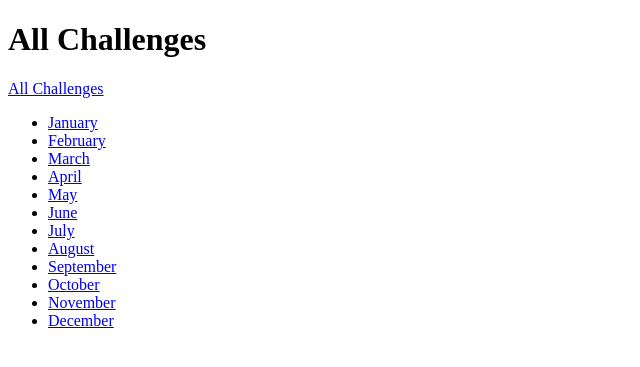
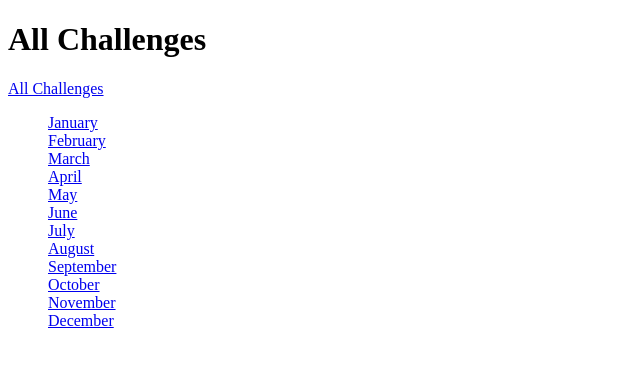
Before and after one commit to SifatNiloy/django-monthly-challenges, a Django app: page /challenges/ in a window 1280 px wide. Shown: the top 367 px of the page, without its empty margins (0-640 px from the left). Run offline with Django 4.2, Linux system fonts and the light colour scheme.

Commit message:
static (css) file added

```diff
--- /dev/null
+++ b/challenges/static/challenges/challenges.css
@@ -0,0 +1,3 @@
+ul{
+    list-style: none;
+}
--- a/challenges/templates/challenges/index.html
+++ b/challenges/templates/challenges/index.html
@@ -1,4 +1,10 @@
 {% extends 'base.html' %}
+{% load static %}
+
+{%block css_files %}
+<link rel="stylesheet" href="{% static "challenges/challenges.css" %}">
+{%endblock%}
+
 
 {%block page_title %}
  All Challenges
--- a/challenges/views.py
+++ b/challenges/views.py
@@ -1,5 +1,5 @@
 from django.shortcuts import render
-from django.http import HttpResponse, HttpResponseNotFound, HttpResponseRedirect
+from django.http import Http404, HttpResponseNotFound, HttpResponseRedirect
 from django.urls import reverse
 from django.template.loader import render_to_string
 # Create your views here.
@@ -48,5 +48,6 @@ def monthly_challenge(request, month):
         # response_data = render_to_string("challenges/challenge.html")
         # return HttpResponse(response_data)
     except:
-        response_data = render_to_string("404.html")
-        return HttpResponseNotFound(response_data)
+        # response_data = render_to_string("404.html")
+        # return HttpResponseNotFound(response_data)
+        raise Http404()
--- a/templates/base.html
+++ b/templates/base.html
@@ -4,6 +4,7 @@
     <meta charset="UTF-8">
     <meta name="viewport" content="width=device-width, initial-scale=1.0">
     <title>{%block page_title %} My Challenges {% endblock %} </title>
+    {%block css_files %} {%endblock%}
 </head>
 
 <body>
```
